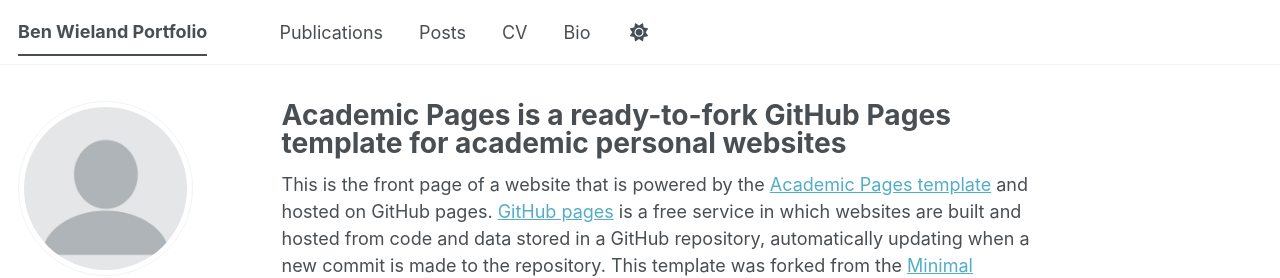
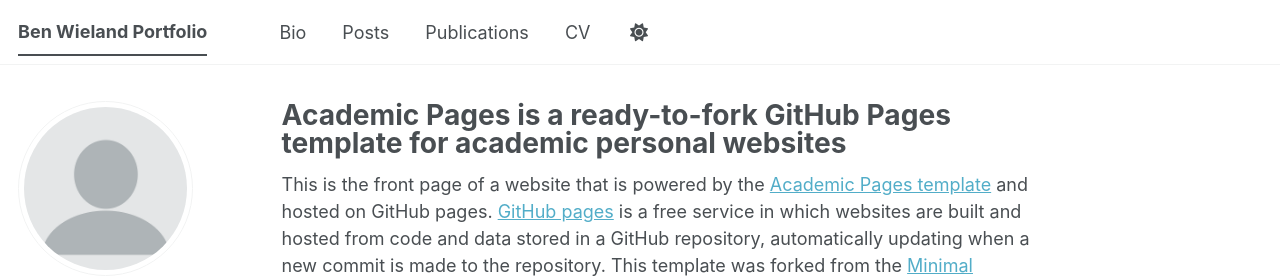
Before and after one commit to bbwieland/bbwieland.github.io, a Jekyll site: the page built from _pages/about.md, in a window 1280 px wide. Shown: the top 278 px of the page. Built offline with Jekyll 4.4.1, drawn with Linux system fonts in a browser that asks for light colours; a script bundle is joined from its source files by our own code; library files that are not in the unit come from our copies.

```diff
--- a/_data/navigation.yml
+++ b/_data/navigation.yml
@@ -8,17 +8,17 @@
 #      Markdown formatted page while the second is generated using JSON.
 
 main:
-  - title: "Publications"
-    url: /publications/
+  - title: "Bio"
+    url: /markdown/
 
   - title: "Posts"
     url: /year-archive/
+
+  - title: "Publications"
+    url: /publications/
 
   - title: "CV"
     url: /cv/
 
   # - title: "CV"
   #   url: /cv-json/
-
-  - title: "Bio"
-    url: /markdown/
```
